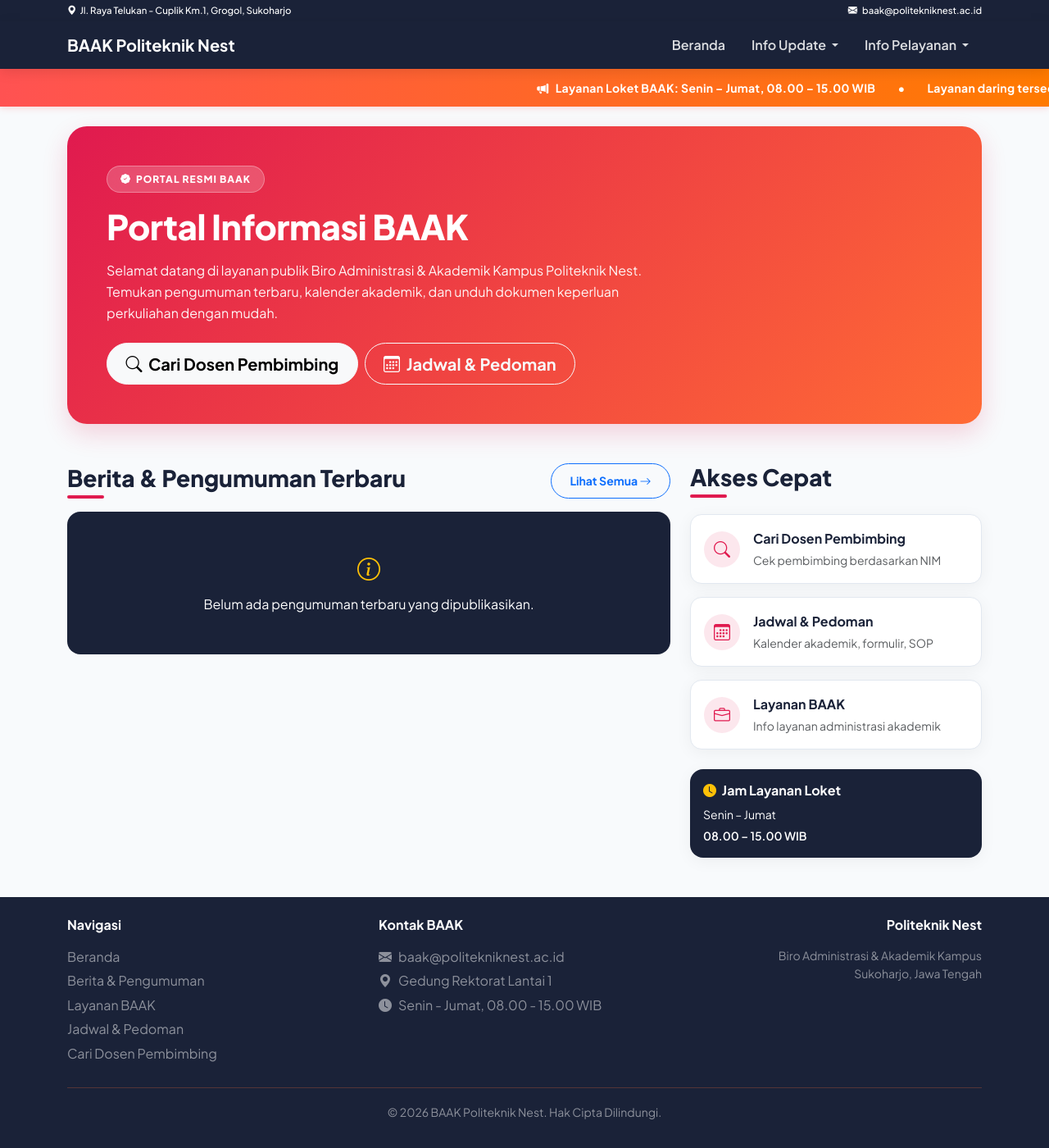
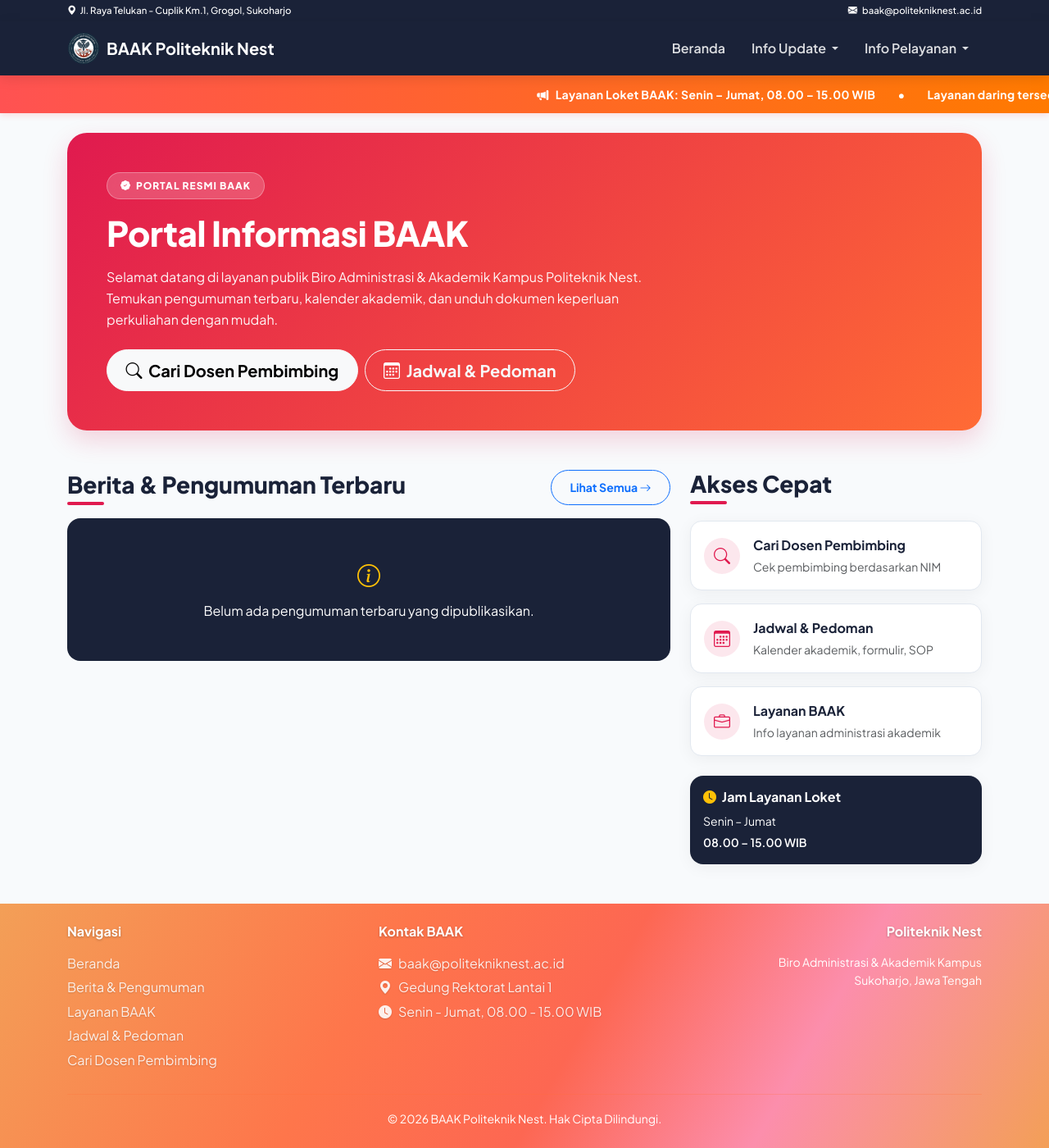
Before and after one commit to Bayu274/BAAK-PolNest, a PHP site: page / in a window 1280 px wide. Shown: the whole page at 82% size. Before the commit the page ends 1365 px from the top, so only its background shows below. Run offline with PHP 8.4, Linux system fonts and the light colour scheme; data that the repository does not hold is empty.

Commit message:
feat: footer gradient background, tambah logo Politeknik Nest di navbar

```diff
--- a/assets/css/design-system.css
+++ b/assets/css/design-system.css
@@ -227,19 +227,25 @@ h1, .h1, h2, .h2, h3, .h3, h4, .h4, h5, .h5, h6, .h6 {
 
 /* ---------- 10. Footer ---------- */
 .footer-nest {
-    background-color: var(--nest-primary);
-    color: #94A3B8;
+    background: linear-gradient(120deg, #F39F57 0%, #FE764B 35%, #FD6752 55%, #FC8EAC 75%, #F39F57 100%);
+    color: rgba(255, 255, 255, 0.88);
 }
 .footer-nest h6 {
     color: #ffffff;
     font-weight: 700;
+    text-shadow: 0 1px 3px rgba(0, 0, 0, 0.25);
 }
-.footer-nest a {
-    color: #94A3B8;
+.footer-nest a,
+.footer-nest li {
+    color: rgba(255, 255, 255, 0.88);
     text-decoration: none;
+    text-shadow: 0 1px 2px rgba(0, 0, 0, 0.15);
 }
 .footer-nest a:hover {
     color: #ffffff;
+}
+.footer-nest .bi {
+    color: rgba(255, 255, 255, 0.9);
 }
 
 /* ---------- 11. Focus ---------- */
--- a/views/frontend/layout.php
+++ b/views/frontend/layout.php
@@ -21,7 +21,10 @@
 
     <nav class="navbar navbar-expand-lg navbar-dark navbar-nest">
         <div class="container">
-            <a class="navbar-brand fw-bold" href="<?= BASE_URL ?>">BAAK Politeknik Nest</a>
+            <a class="navbar-brand fw-bold d-flex align-items-center gap-2" href="<?= BASE_URL ?>">
+            <img src="<?= BASE_URL ?>assets/img/logo-polinest.png" alt="Logo Politeknik Nest" width="40" height="40">
+                <span>BAAK Politeknik Nest</span>
+                    </a>
             <button class="navbar-toggler" type="button" data-bs-toggle="collapse" data-bs-target="#navbarNav">
                 <span class="navbar-toggler-icon"></span>
             </button>
@@ -71,16 +74,16 @@
                 <div class="col-md-4">
                     <h6 class="fw-bold mb-3">Navigasi</h6>
                     <ul class="list-unstyled mb-0">
-                        <li class="mb-1"><a href="<?= BASE_URL ?>" class="text-white-50 text-decoration-none">Beranda</a></li>
-                        <li class="mb-1"><a href="<?= BASE_URL ?>berita" class="text-white-50 text-decoration-none">Berita & Pengumuman</a></li>
-                        <li class="mb-1"><a href="<?= BASE_URL ?>layanan" class="text-white-50 text-decoration-none">Layanan BAAK</a></li>
-                        <li class="mb-1"><a href="<?= BASE_URL ?>jadwal" class="text-white-50 text-decoration-none">Jadwal & Pedoman</a></li>
-                        <li class="mb-1"><a href="<?= BASE_URL ?>pencarian-dosen" class="text-white-50 text-decoration-none">Cari Dosen Pembimbing</a></li>
+                        <li class="mb-1"><a href="<?= BASE_URL ?>" class="text-decoration-none">Beranda</a></li>
+                        <li class="mb-1"><a href="<?= BASE_URL ?>berita" class="text-decoration-none">Berita & Pengumuman</a></li>
+                        <li class="mb-1"><a href="<?= BASE_URL ?>layanan" class="text-decoration-none">Layanan BAAK</a></li>
+                        <li class="mb-1"><a href="<?= BASE_URL ?>jadwal" class="text-decoration-none">Jadwal & Pedoman</a></li>
+                        <li class="mb-1"><a href="<?= BASE_URL ?>pencarian-dosen" class="text-decoration-none">Cari Dosen Pembimbing</a></li>
                     </ul>
                 </div>
                 <div class="col-md-4">
                     <h6 class="fw-bold mb-3">Kontak BAAK</h6>
-                    <ul class="list-unstyled mb-0 text-white-50">
+                    <ul class="list-unstyled mb-0">
                         <li class="mb-1"><i class="bi bi-envelope-fill me-2"></i>baak@politekniknest.ac.id</li>
                         <li class="mb-1"><i class="bi bi-geo-alt-fill me-2"></i>Gedung Rektorat Lantai 1</li>
                         <li class="mb-1"><i class="bi bi-clock-fill me-2"></i>Senin - Jumat, 08.00 - 15.00 WIB</li>
@@ -88,13 +91,13 @@
                 </div>
                 <div class="col-md-4 text-md-end">
                     <h6 class="fw-bold mb-3">Politeknik Nest</h6>
-                    <p class="text-white-50 small mb-0">Biro Administrasi & Akademik Kampus</p>
-                    <p class="text-white-50 small">Sukoharjo, Jawa Tengah</p>
+                    <p class="small mb-0">Biro Administrasi & Akademik Kampus</p>
+                    <p class="small">Sukoharjo, Jawa Tengah</p>
                 </div>
             </div>
             <hr class="border-secondary mt-4 mb-3">
             <div class="text-center">
-                <small class="text-white-50">&copy; <?= date('Y') ?> BAAK Politeknik Nest. Hak Cipta Dilindungi.</small>
+                <small>&copy; <?= date('Y') ?> BAAK Politeknik Nest. Hak Cipta Dilindungi.</small>
             </div>
         </div>
     </footer>
```
Also changed, not shown: assets/img/logo-polinest.png (added).
